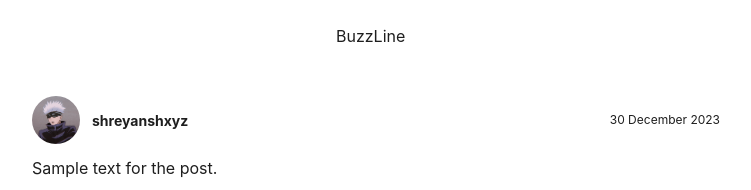
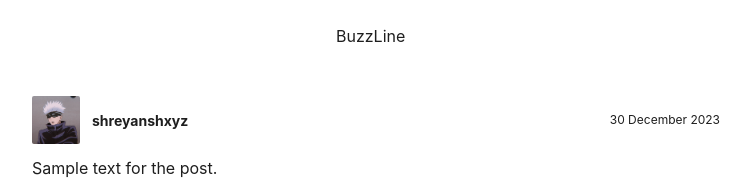
Before and after one commit to shreyanshxyz/BuzzLine, a React (Vite) app in the folder client/: page /user/post/1 in a window 1280 px wide. Shown: the top 190 px of the page, without its empty margins (264-1015 px from the left). Built offline with nearby package versions, Linux system fonts and the light colour scheme.

Commit message:
update PostPage.jsx

```diff
--- a/client/src/pages/PostPage/PostPage.jsx
+++ b/client/src/pages/PostPage/PostPage.jsx
@@ -19,7 +19,12 @@ function PostPage() {
     <>
       <Flex>
         <Flex w={"full"} alignItems={"center"} gap={3}>
-          <Avatar src={"/gojo_icon.jpg"} size={"md"} name="Mark Zuckerberg" />
+          <Avatar
+            src={"/gojo_icon.jpg"}
+            size={"md"}
+            borderRadius={"2px"}
+            name="Shreyansh Bhadoria"
+          />
           <Flex>
             <Text fontSize={"sm"} fontWeight={"bold"}>
               shreyanshxyz
```
